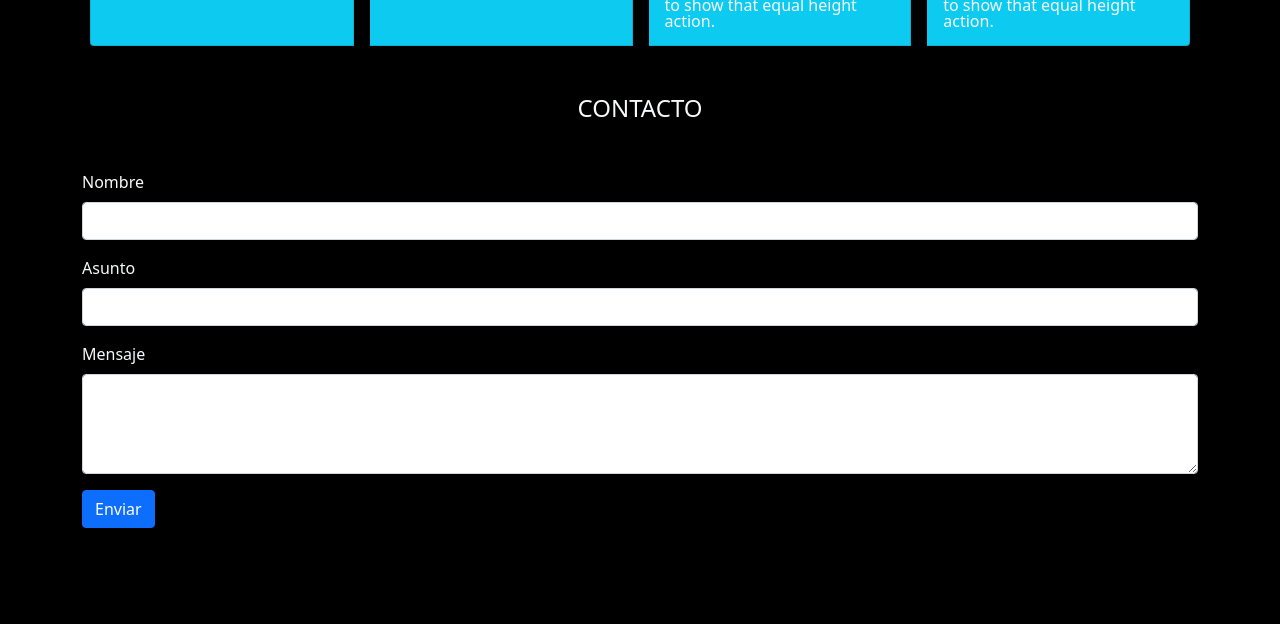
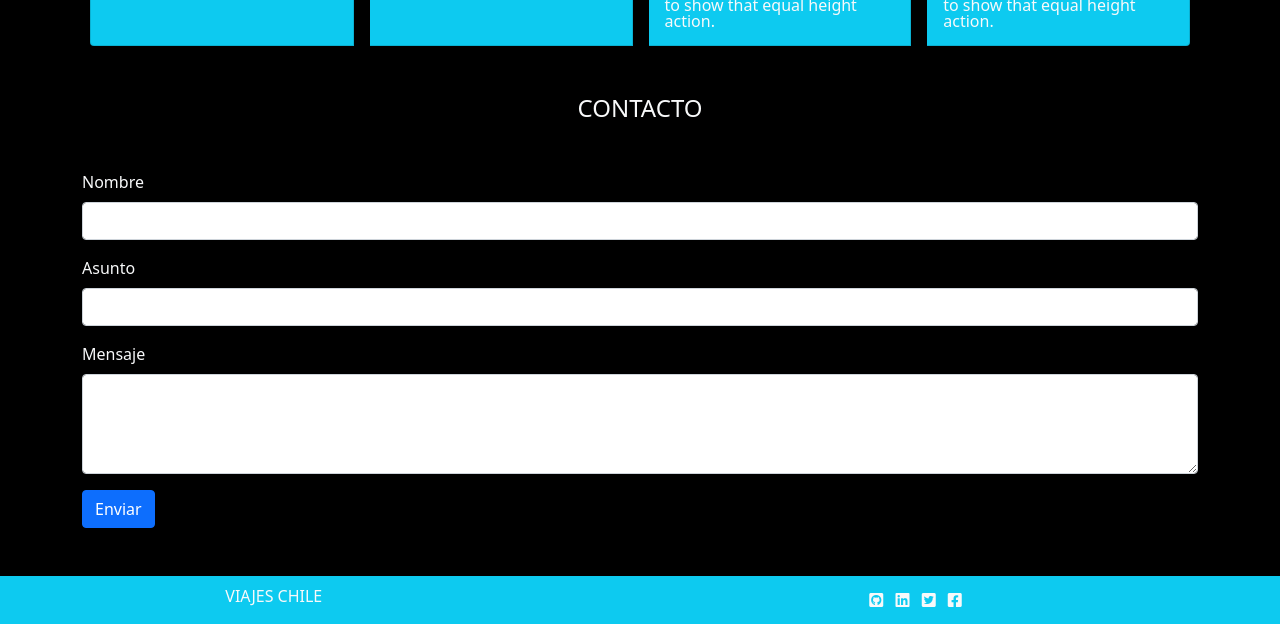
Before and after one commit to ignacioleonm/viajes_chile, a plain HTML site: page index.html in a window 1280 px wide. Shown: the part 1670-2294 px from the top of the page. Before the commit the page ends 2246 px from the top, so only its background shows below. Drawn offline with nearby package versions, Linux system fonts and the light colour scheme; files whose address does not match are found by name.

Commit message:
terminé diseño footer

```diff
--- a/index.html
+++ b/index.html
@@ -106,7 +106,7 @@
     </section>
 
 
-    <!-- seccion destacados -->
+    <!-- Seccion Destacados -->
     <section class="container text-light">
         <h4 class="text-center my-5">DESTACADOS</h4>
         <div class="row">
@@ -115,7 +115,8 @@
                     <img src="./assets/img/card1.jpg" class="img-card card-img-top" alt="card1">
                     <div class="card-body">
 
-                    <p class="card-text lh-1 fs-6 fw-lighter">This is a wider card with supporting text below as a natural lead-in to additional content. This content is a little bit longer.</p>
+                        <p class="card-text lh-1 fs-6 fw-lighter">This is a wider card with supporting text below as a
+                            natural lead-in to additional content. This content is a little bit longer.</p>
 
                     </div>
                 </div>
@@ -123,7 +124,8 @@
                     <img src="./assets/img/card2.jpg" class="img-card card-img-top" alt="card2">
                     <div class="card-body">
 
-                    <p class="card-text lh-1 fs-6 fw-lighter">This card has supporting text below as a natural lead-in to additional content.</p>
+                        <p class="card-text lh-1 fs-6 fw-lighter">This card has supporting text below as a natural
+                            lead-in to additional content.</p>
 
                     </div>
                 </div>
@@ -131,7 +133,9 @@
                     <img src="./assets/img/card3.jpg" class="img-card card-img-top" alt="card3">
                     <div class="card-body">
 
-                    <p class="card-text lh-1 fs-6 fw-lighter">This is a wider card with supporting text below as a natural lead-in to additional content. This card has even longer content than the first to show that equal height action.</p>
+                        <p class="card-text lh-1 fs-6 fw-lighter">This is a wider card with supporting text below as a
+                            natural lead-in to additional content. This card has even longer content than the first to
+                            show that equal height action.</p>
 
                     </div>
                 </div>
@@ -139,7 +143,9 @@
                     <img src="./assets/img/card4.jpg" class="img-card card-img-top" alt="card4">
                     <div class="card-body">
 
-                      <p class="card-text lh-1 fs-6 fw-lighter">This is a wider card with supporting text below as a natural lead-in to additional content. This card has even longer content than the first to show that equal height action.</p>
+                        <p class="card-text lh-1 fs-6 fw-lighter">This is a wider card with supporting text below as a
+                            natural lead-in to additional content. This card has even longer content than the first to
+                            show that equal height action.</p>
 
                     </div>
                 </div>
@@ -147,7 +153,7 @@
         </div>
     </section>
 
-    <!-- sección Contacto -->
+    <!-- Sección Contacto -->
 
     <section class="container text-light">
         <h4 class="text-center my-5">CONTACTO</h4>
@@ -160,15 +166,32 @@
             <input type="text" class="form-control" id="formGroupExampleInput2">
         </div>
         <div class="mb-3">
-            <label for="formGroupExampleInput3" class="form-label" >Mensaje</label>
+            <label for="formGroupExampleInput3" class="form-label">Mensaje</label>
             <textarea class="form-control" id="floatingTextarea2" style="height: 100px"></textarea>
         </div>
         <!-- aplicando tooltip -->
-          <button type="submit" class="btn btn-primary mb-5" data-bs-toggle="tooltip" data-bs-placement="top" title="Enviar">Enviar</button>
+        <button type="submit" class="btn btn-primary mb-5" data-bs-toggle="tooltip" data-bs-placement="top"
+            title="Enviar">Enviar</button>
 
     </section>
 
+    <!-- Sección Footer -->
 
+    <footer class="container-fluid bg-info text-light">
+        <div class="row">
+            <div class="col-2"></div>
+            <div class="col-6 me-auto mt-2">
+                <p>VIAJES CHILE</p>
+            </div>
+            <div class="col-4 ms-auto">
+                <i class="fa-brands fa-github-square mx-1 mt-3"></i>
+                <i class="fa-brands fa-linkedin mx-1 mt-3"></i>
+                <i class="fa-brands fa-twitter-square mx-1 mt-3"></i>
+                <i class="fa-brands fa-facebook-square mx-1 mt-3"></i>
+            </div>
+        </div>
+
+    </footer>
 
 
 
```
Lines whose indentation alone changed are shown as unchanged.
